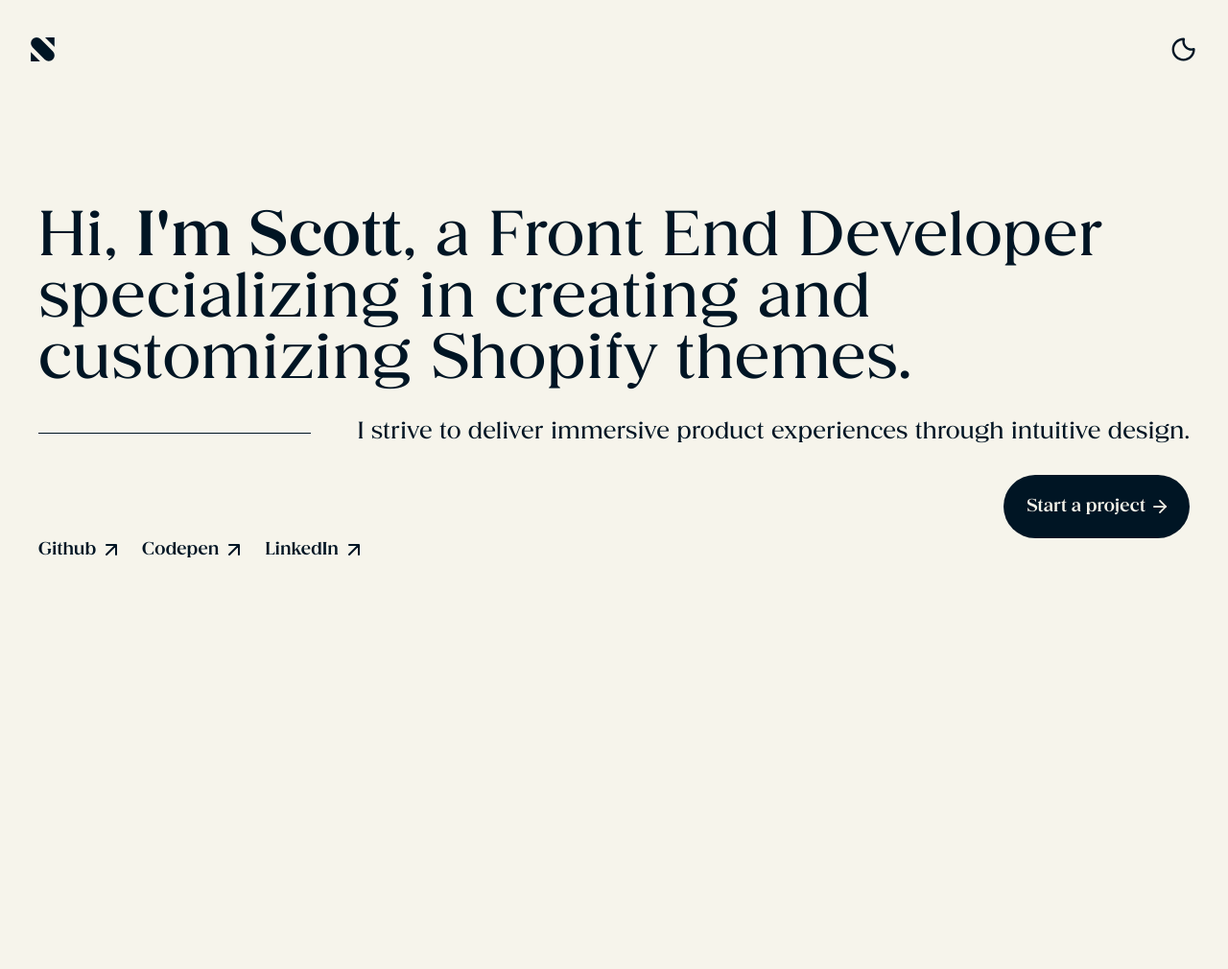
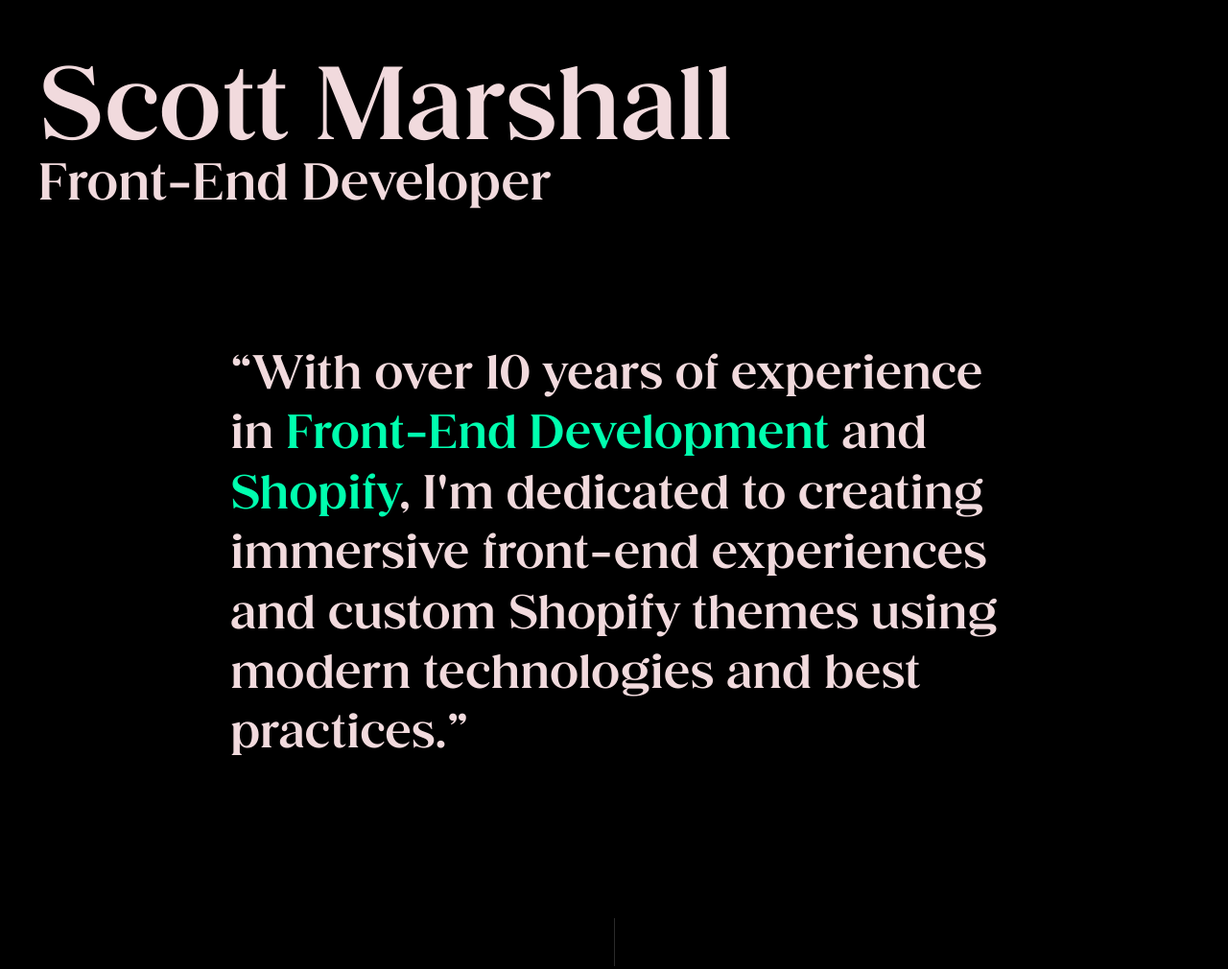
Before and after one commit to marshall993/marshall993.github.io, a website: page index.html in a window 1280 px wide. Shown: the top 1010 px of the page at 96% size. Before the commit the page ends 800 px from the top, so only its background shows below. Drawn offline with Linux system fonts and the light colour scheme.

Commit message:
Updates.

```diff
--- a/index.html
+++ b/index.html
@@ -3,157 +3,102 @@
 <head>
   <meta charset="UTF-8">
   <meta name="viewport" content="width=device-width, initial-scale=1.0">
-  <title>Scott Marshall - Front End Developer</title>
+  <title>Scott Marshall - Front-End Developer</title>
+  <meta name="description" content="Scott Marshall is a Front-End Developer with over 10 years of experience in immersive front-end experiences and custom Shopify themes.">
+  <link rel="preconnect" href="https://fonts.googleapis.com">
+  <link rel="preconnect" href="https://fonts.gstatic.com" crossorigin>
+  <link href="https://fonts.googleapis.com/css2?family=Roboto:ital,wght@0,100;0,300;0,400;0,500;0,700;0,900;1,100;1,300;1,400;1,500;1,700;1,900&display=swap" rel="stylesheet">
   <link rel="stylesheet" href="styles/styles.css">
 </head>
 
 <body>
-  <header class="header">
-    <div class="header__column">
-      <a class="header__logo" href="index.html">
-        <svg
-          width="25"
-          height="25"
-          viewBox="0 0 166 167"
-          version="1.1"
-          xmlns="http://www.w3.org/2000/svg"
-          xmlns:xlink="http://www.w3.org/1999/xlink"
-        >
-          <defs>
-            <path
-              d="M116,16 L180.68272,16 L180.68272,80.6827202 L116,16 Z"
-              id="path-1"
-            >
-            </path>
-          </defs>
-
-          <g
-            stroke="none"
-            stroke-width="1"
-            fill="none"
-            fill-rule="evenodd"
-          >
-            <g transform="translate(-16.000000, -16.000000)">
-              <rect
-                fill="currentColor"
-                transform="translate(99.000000, 99.000000) rotate(-45.000000) translate(-99.000000, -99.000000)"
-                x="59"
-                y="-1"
-                width="80"
-                height="200"
-                rx="40"
-              >
-              </rect>
-
-              <g>
-                <use
-                  fill="currentColor"
-                  fill-rule="evenodd"
-                  xlink:href="#path-1">
-                </use>
-                <path
-                  stroke="currentColor"
-                  stroke-width="1"
-                  d="M117.207107,16.5 L180.18272,79.4756134 L180.18272,16.5 L117.207107,16.5 Z">
-                </path>
-              </g>
-
-              <path
-                d="M16.3574219,117.705078 L81.040142,117.705078 L81.040142,182.387798 L16.3574219,117.705078 Z"
-                id="Combined-Shape"
-                fill="currentColor"
-                transform="translate(48.698782, 150.046438) rotate(-180.000000) translate(-48.698782, -150.046438) ">
-              </path>
-            </g>
-          </g>
-        </svg>
-      </a>
-    </div>
-
-    <div class="header__column header__column--actions">
-      <button class="header__button header__button--mode" data-mode>
-        <svg width="30" height="30" viewBox="0 0 25 25" xmlns="http://www.w3.org/2000/svg">
-          <path fill-rule="evenodd" clip-rule="evenodd" d="M21.9955 12.7115C21.3631 12.8992 20.6933 13 20 13C16.134 13 13 9.86599 13 6C13 5.30669 13.1008 4.63691 13.2885 4.00454C13.1927 4.00152 13.0965 4 13 4C8.02944 4 4 8.02944 4 13C4 17.9706 8.02944 22 13 22C17.9706 22 22 17.9706 22 13C22 12.9035 21.9985 12.8073 21.9955 12.7115Z"/>
-          <path d="M21.9955 12.7115L22.995 12.68C22.9852 12.3701 22.8322 12.0822 22.5809 11.9007C22.3295 11.7192 22.0081 11.6646 21.7109 11.7528L21.9955 12.7115ZM13.2885 4.00454L14.2472 4.28913C14.3354 3.99189 14.2808 3.67053 14.0993 3.41915C13.9178 3.16776 13.6299 3.01479 13.32 3.00503L13.2885 4.00454ZM21.7109 11.7528C21.1699 11.9134 20.5959 12 20 12V14C20.7907 14 21.5563 13.885 22.2801 13.6701L21.7109 11.7528ZM20 12C16.6863 12 14 9.31371 14 6H12C12 10.4183 15.5817 14 20 14V12ZM14 6C14 5.40407 14.0866 4.83011 14.2472 4.28913L12.3299 3.71994C12.115 4.44371 12 5.20931 12 6H14ZM13 5C13.086 5 13.1717 5.00135 13.2571 5.00404L13.32 3.00503C13.2137 3.00169 13.107 3 13 3V5ZM5 13C5 8.58172 8.58172 5 13 5V3C7.47715 3 3 7.47715 3 13H5ZM13 21C8.58172 21 5 17.4183 5 13H3C3 18.5228 7.47715 23 13 23V21ZM21 13C21 17.4183 17.4183 21 13 21V23C18.5228 23 23 18.5228 23 13H21ZM20.996 12.7429C20.9986 12.8283 21 12.914 21 13H23C23 12.893 22.9983 12.7863 22.995 12.68L20.996 12.7429Z"/>
-        </svg>
-      </button>
-    </div>
-  </header>
-
   <main>
     <section class="section">
       <div class="section__container">
-        <div class="section__content">
-          <h1 class="section__heading">Hi, <span>I'm Scott</span>, a Front End Developer specializing in creating and customizing Shopify themes.</h1>
-
-          <div class="section__text">
-            <div class="section__accent"></div>
-            <p class="section__subheading">I strive to deliver immersive product experiences through intuitive design.</p>
+        <div class="hero">
+          <div class="hero__content">
+            <h1 class="hero__heading">Scott Marshall</h1>
+            <h2 class="hero__text">Front-End Developer</h2>
           </div>
-
-          <a href="#" class="section__button">
-            <span>Start a project</span>
-            <svg width="14" height="14" viewBox="0 0 16 16" fill="none" xmlns="http://www.w3.org/2000/svg">
-              <path d="M15 8L1 8" stroke="currentColor" stroke-width="2" stroke-linecap="round" stroke-linejoin="round"/>
-              <path d="M8 15L15 8L8 0.999999" stroke="currentColor" stroke-width="2" stroke-linecap="round" stroke-linejoin="round"/>
-            </svg>
-          </a>
         </div>
-
-        <nav class="section__nav">
-          <ul class="section__nav-list">
-            <li>
-              <a
-                class="section__nav-link"
-                href="https://github.com/marshall993"
-                target="_blank"
-              >
-                <span>Github</span>
-                <svg width="24" height="24" viewBox="0 0 24 24" fill="none" xmlns="http://www.w3.org/2000/svg">
-                  <path d="M7 7H17M17 7V17M17 7L7 17" stroke="currentColor" stroke-width="2" stroke-linecap="round" stroke-linejoin="round"/>
-                </svg>
-              </a>
-            </li>
-
-            <li>
-              <a
-                class="section__nav-link"
-                href="https://codepen.io/ScottMarshall"
-                target="_blank"
-              >
-                <span>Codepen</span>
-                <svg width="24" height="24" viewBox="0 0 24 24" fill="none" xmlns="http://www.w3.org/2000/svg">
-                  <path d="M7 7H17M17 7V17M17 7L7 17" stroke="currentColor" stroke-width="2" stroke-linecap="round" stroke-linejoin="round"/>
-                </svg>
-              </a>
-            </li>
-
-            <li>
-              <a
-                class="section__nav-link"
-                href="https://www.linkedin.com/in/scottmarshall993/"
-                target="_blank"
-              >
-                <span>LinkedIn</span>
-                <svg width="24" height="24" viewBox="0 0 24 24" fill="none" xmlns="http://www.w3.org/2000/svg">
-                  <path d="M7 7H17M17 7V17M17 7L7 17" stroke="currentColor" stroke-width="2" stroke-linecap="round" stroke-linejoin="round"/>
-                </svg>
-              </a>
-            </li>
-          </ul>
-        </nav>
       </div>
     </section>
-    <section>
+
+    <section class="section section--richtext section--padded">
+      <div class="section__container section__container--narrow">
+        <p class="section--richtext__text">&ldquo;With over 10 years of experience in <strong>Front-End Development</strong> and <strong>Shopify</strong>, I'm dedicated to creating immersive front-end experiences and custom Shopify themes using modern technologies and best practices.&rdquo;</p>
+      </div>
+    </section>
+
+    <section class="section section--padded">
+      <div class="section__container">
+        <div class="divider"></div>
+      </div>
+    </section>
+
+    <section class="section section--padded">
+      <div class="section__container">
+        <h2 class="section__heading">Experience</h2>
+        <article>
+          <div class="article__header">
+            <h3 class="article__heading">Intermediate Developer</h3>
+            <h4 class="article__subheading">
+              <a href="">Pixel Union</a>
+            </h4>
+          </div>
+          <p class="article__date">
+            <span class="article__date-item">Jul. 2019</span>
+            <span class="article__date-item">-</span>
+            <span class="article__date-item">Oct. 2024</span>
+          </p>
+        </article>
+
+        <article>
+          <div class="article__header">
+            <h3 class="article__heading">Intermediate Web Developer / Technical Support Supervisor</h3>
+            <h4 class="article__subheading">
+              <a href="">Out of the Sandbox</a>
+            </h4>
+          </div>
+          <p class="article__date">
+            <span class="article__date-item">Mar. 2016</span>
+            <span class="article__date-item">-</span>
+            <span class="article__date-item">Jul. 2019</span>
+          </p>
+        </article>
+      </div>
+    </section>
+
+    <section class="section section--padded">
+      <div class="section__container">
+        <h2 class="section__heading">Education</h2>
+        <article>
+          <div class="article__header">
+            <h3 class="article__heading">Interactive Multimedia Developer</h3>
+            <h4 class="article__subheading">
+              <a href="">Algonquin College</a>
+            </h4>
+          </div>
+          <p class="article__date">
+            <span class="article__date-item">Mar. 2016</span>
+            <span class="article__date-item">-</span>
+            <span class="article__date-item">Jul. 2019</span>
+          </p>
+        </article>
+      </div>
+    </section>
+
+    <section class="section section--padded">
+      <div class="section__container">
+        <div class="divider"></div>
+      </div>
     </section>
   </main>
 
-  <script>
-    const mode = document.querySelector('[data-mode]');
-
-    mode.addEventListener('click', function() {
-      document.body.classList.toggle('dark-mode');
-    });
-  </script>
+  <footer class="footer">
+    <p class="footer__text">Let's create something great.</p>
+    <a class="footer__link" href="mailto:scottmarshall993@gmail.com" target="_blank">scottmarshall993@gmail.com</a>
+    <a class="footer__button button" href="" download>Download CV</a>
+  </footer>
 </body>
 </html>
--- a/styles/styles.scss
+++ b/styles/styles.scss
@@ -1,307 +1,356 @@
-/* Fonts */
+@font-face {
+  font-family: "honest";
+  src: url("../assets/fonts/honest-light-webfont.woff2") format("woff2"),
+       url("../assets/fonts/honest-light-webfont.woff") format("woff");
+  font-weight: 300;
+  font-style: normal;
+}
 
 @font-face {
-  font-family: 'honestblack';
-  src: url('../assets/fonts/honest-black-webfont.woff2') format('woff2'),
-       url('../assets/fonts/honest-black-webfont.woff') format('woff');
+  font-family: 'million_astteroidsregular';
+  src: url('../assets/fonts/millionastteroids-r9njo-webfont.woff2') format('woff2'),
+       url('../assets/fonts/millionastteroids-r9njo-webfont.woff') format('woff');
   font-weight: normal;
   font-style: normal;
 }
 
 @font-face {
-  font-family: 'honestblack_italic';
-  src: url('../assets/fonts/honest-blackitalic-webfont.woff2') format('woff2'),
-       url('../assets/fonts/honest-blackitalic-webfont.woff') format('woff');
-  font-weight: normal;
+  font-family: "honest";
+  src: url("../assets/fonts/honest-regular-webfont.woff2") format("woff2"),
+       url("../assets/fonts/honest-regular-webfont.woff") format("woff");
+  font-weight: 400;
   font-style: normal;
 }
 
 @font-face {
-  font-family: 'honestbold';
-  src: url('../assets/fonts/honest-bold-webfont.woff2') format('woff2'),
-       url('../assets/fonts/honest-bold-webfont.woff') format('woff');
-  font-weight: normal;
+  font-family: "honest";
+  src: url("../assets/fonts/honest-medium-webfont.woff2") format("woff2"),
+       url("../assets/fonts/honest-medium-webfont.woff") format("woff");
+  font-weight: 500;
   font-style: normal;
 }
 
 @font-face {
-  font-family: 'honestbold_italic';
-  src: url('../assets/fonts/honest-bolditalic-webfont.woff2') format('woff2'),
-       url('../assets/fonts/honest-bolditalic-webfont.woff') format('woff');
-  font-weight: normal;
+  font-family: "honest";
+  src: url("../assets/fonts/honest-bold-webfont.woff2") format("woff2"),
+       url("../assets/fonts/honest-bold-webfont.woff") format("woff");
+  font-weight: 700;
   font-style: normal;
 }
 
 @font-face {
-  font-family: 'honestheavy';
-  src: url('../assets/fonts/honest-heavy-webfont.woff2') format('woff2'),
-       url('../assets/fonts/honest-heavy-webfont.woff') format('woff');
-  font-weight: normal;
+  font-family: "honest";
+  src: url("../assets/fonts/honest-black-webfont.woff2") format("woff2"),
+       url("../assets/fonts/honest-black-webfont.woff") format("woff");
+  font-weight: 900;
   font-style: normal;
 }
 
 @font-face {
-  font-family: 'honestheavy_italic';
-  src: url('../assets/fonts/honest-heavyitalic-webfont.woff2') format('woff2'),
-       url('../assets/fonts/honest-heavyitalic-webfont.woff') format('woff');
-  font-weight: normal;
-  font-style: normal;
+  font-family: "honest";
+  src: url("../assets/fonts/honest-italic-webfont.woff2") format("woff2"),
+       url("../assets/fonts/honest-italic-webfont.woff") format("woff");
+  font-weight: 400;
+  font-style: italic;
 }
 
 @font-face {
-  font-family: 'honestitalic';
-  src: url('../assets/fonts/honest-italic-webfont.woff2') format('woff2'),
-       url('../assets/fonts/honest-italic-webfont.woff') format('woff');
-  font-weight: normal;
-  font-style: normal;
+  font-family: "honest";
+  src: url("../assets/fonts/honest-blackitalic-webfont.woff2") format("woff2"),
+       url("../assets/fonts/honest-blackitalic-webfont.woff") format("woff");
+  font-weight: 900;
+  font-style: italic;
 }
 
 @font-face {
-  font-family: 'honestlight';
-  src: url('../assets/fonts/honest-light-webfont.woff2') format('woff2'),
-       url('../assets/fonts/honest-light-webfont.woff') format('woff');
-  font-weight: normal;
-  font-style: normal;
+  font-family: "honest";
+  src: url("../assets/fonts/honest-bolditalic-webfont.woff2") format("woff2"),
+       url("../assets/fonts/honest-bolditalic-webfont.woff") format("woff");
+  font-weight: 700;
+  font-style: italic;
 }
 
 @font-face {
-  font-family: 'honestlight_italic';
-  src: url('../assets/fonts/honest-lightitalic-webfont.woff2') format('woff2'),
-       url('../assets/fonts/honest-lightitalic-webfont.woff') format('woff');
-  font-weight: normal;
-  font-style: normal;
+  font-family: "honest";
+  src: url("../assets/fonts/honest-lightitalic-webfont.woff2") format("woff2"),
+       url("../assets/fonts/honest-lightitalic-webfont.woff") format("woff");
+  font-weight: 300;
+  font-style: italic;
 }
 
 @font-face {
-  font-family: 'honestmedium';
-  src: url('../assets/fonts/honest-medium-webfont.woff2') format('woff2'),
-       url('../assets/fonts/honest-medium-webfont.woff') format('woff');
-  font-weight: normal;
-  font-style: normal;
+  font-family: "honest";
+  src: url("../assets/fonts/honest-mediumitalic-webfont.woff2") format("woff2"),
+       url("../assets/fonts/honest-mediumitalic-webfont.woff") format("woff");
+  font-weight: 500;
+  font-style: italic;
 }
 
-@font-face {
-  font-family: 'honestmedium_italic';
-  src: url('../assets/fonts/honest-mediumitalic-webfont.woff2') format('woff2'),
-       url('../assets/fonts/honest-mediumitalic-webfont.woff') format('woff');
-  font-weight: normal;
-  font-style: normal;
+:root {
+  --color-text: #f1dadd;
+  --color-primary: #00FFAF;
+  --color-button-background: #FFF;
+  --font-size-body: 18px;
+  --font-size-h1-mobile: 36px;
+  --font-size-h2-mobile: 20px;
+  --font-size-h3-mobile: 20px;
+  --font-size-h4-mobile: 20px;
+  --font-size-h5-mobile: 20px;
+  --font-size-h6-mobile: 16px;
 }
 
-@font-face {
-  font-family: 'honestregular';
-  src: url('../assets/fonts/honest-regular-webfont.woff2') format('woff2'),
-       url('../assets/fonts/honest-regular-webfont.woff') format('woff');
-  font-weight: normal;
-  font-style: normal;
+body {
+  margin: 0;
+  color: var(--color-text);
+  font-family: "Roboto", sans-serif;
+  background-color: #000;
+  font-size: var(--font-size-body);
 }
 
-/* Root */
-
-:root {
-  --body-color: #001524;
-  --body-background-color: #F6F4EB;
-  --header-button-color: #001524;
+a {
+  color: var(--color-primary);
+  text-decoration: none;
 }
 
-/* Modes */
-
-.dark-mode {
-  --body-color: #FFFFFF;
-  --body-background-color: #001524;
-  --header-button-color: #FFFFFF;
+h1 {
+  font-size: var(--font-size-h1-mobile);
 }
 
-body,
-html {
-  margin: 0;
-  height: 100%;
-  overflow: hidden;
-  color: var(--body-color);
-  font-family: 'honestmedium';
-  background-color: var(--body-background-color);
+h2 {
+  font-size: var(--font-size-h2-mobile);
 }
 
-/* Header */
-
-.header {
-  display: flex;
-  align-items: center;
-  justify-content: space-between;
-  position: fixed;
-  top: 0;
-  left: 0;
-  width: 100%;
-  padding: 2rem;
-  box-sizing: border-box;
+h3 {
+  font-size: var(--font-size-h3-mobile);
 }
 
-.header__logo {
-  color: var(--body-color);
-  line-height: 0;
+h1, h3 {
+  font-family: "honest";
+  font-weight: bold;
 }
 
-.header__container {
-  display: flex;
-  justify-content: space-between;
-}
+h3 {
+  font-family: "honest";
+  font-weight: bold;
 
-.header__column {
-  display: flex;
-  align-items: center;
-
-  &.header__column--actions {
-    display: flex;
-    gap: 0.5rem;
-    margin-right: -0.25rem;
+  @media only screen and (min-width: 720px) {
+    font-size: 3rem;
   }
 }
 
-.header__button {
-  background: none;
-  border: none;
-  cursor: pointer;
-  padding: 0.25rem;
-  line-height: 0;
+html {
+  scroll-behavior: smooth;
+}
 
-  svg {
-    path {
-      fill: var(--body-color);
+.button {
+  display: inline-block;
+  border: 1px solid var(--color-text);
+  padding: 1rem;
+  font-size: 1rem;
+  border-radius: 5px;
+  letter-spacing: 1px;
+  text-decoration: none;
+  color: var(--color-text);
 
-      .dark-mode & {
-        fill: none;
-      }
-    }
-
-    path:first-child {
-      fill: none;
-
-      .dark-mode & {
-        fill: var(--body-color);
-      }
-    }
+  &:hover {
+    color: var(--color-primary);
+    border-color: var(--color-primary);
   }
 }
 
-/* Main */
-
-main {
-  display: flex;
-  flex-direction: row;
-  height: 100dvh;
-  overflow-x: scroll;
-  scroll-snap-type: x mandatory;
-}
-
-/* Section */
-
-section {
-  display: flex;
-  flex-direction: column;
-  justify-content: flex-end;
-  flex: 0 0 100%;
-  height: 100%;
-  padding: 2rem;
-  scroll-snap-align: start;
-  box-sizing: border-box;
-
-  @media (min-width: 768px) {
-    justify-content: center;
-  }
-}
+/* Sections */
 
 .section__container {
   max-width: 1200px;
   margin: 0 auto;
+  padding-right: 2.5rem;
+  padding-left: 2.5rem;
+
+  &--narrow {
+    max-width: 800px;
+  }
 }
 
-.section__content {
-  display: flex;
-  flex-direction: column;
-  gap: 1.5rem;
+.section--padded {
+  padding-top: 2.5rem;
+  padding-bottom: 2.5rem;
+
+  @media only screen and (min-width: 720px) {
+    padding-top: 5rem;
+    padding-bottom: 5rem;
+  }
 }
 
 .section__heading {
   margin: 0;
-  font-size: 1.75rem;
-  font-weight: normal;
-  font-family: 'honestmedium';
+  letter-spacing: 2px;
+  font-size: 16px;
+  text-transform: uppercase;
+}
 
-  span {
-    font-family: 'honestbold';
-  }
+/* Hero */
 
-  @media (min-width: 768px) {
-    font-size: 4rem;
+.hero {
+  display: flex;
+  align-items: center;
+  height: 35vh;
+}
+
+.hero__heading {
+  margin: 0;
+
+  @media only screen and (min-width: 720px) {
+    font-size: 6.5rem;
   }
 }
 
-.section__text {
-  display: flex;
-  align-items: center;
-}
+.hero__text {
+  font-family: "honest";
+  font-weight: bold;
+  margin: 0;
 
-.section__accent {
-  display: none;
-  flex: 1;
-  width: 100%;
-  height: 1px;
-  background-color: var(--body-color);
-
-  @media (min-width: 768px) {
-    display: block;
+  @media only screen and (min-width: 720px) {
+    font-size: 3.25rem;
   }
 }
 
-.section__subheading {
+/* Richtext */
+
+.section--richtext__text {
+  font-family: "honest";
+  font-weight: bold;
   margin: 0;
-  font-size: 18px;
-  font-family: 'honestmedium';
-  line-height: 1.65;
+  line-height: 1.3;
 
-  @media (min-width: 768px) {
-    font-size: 24px;
-    padding-left: 3rem;
+  strong {
+    color: var(--color-primary);
+  }
+
+  @media only screen and (min-width: 720px) {
+    font-size: 3rem;
   }
 }
 
-.section__button {
-  display: flex;
-  align-items: center;
-  align-self: flex-start;
-  gap: 0.5rem;
-  color: var(--body-background-color);
-  background-color: var(--body-color);
-  padding: 1rem;
-  text-decoration: none;
-  font-family: 'honestbold';
-  border-radius: 50px;
+/* Divider */
 
-  @media (min-width: 768px) {
-    font-size: 18px;
-    padding: 1.5rem;
-    align-self: flex-end;
+.divider {
+  width: 1px;
+  height: 50px;
+  background: #2b2b2b;
+  opacity: 1;
+  overflow: hidden;
+  position: relative;
+  margin: 0 auto;
+
+  &::before {
+    content: "";
+    position: absolute;
+    top: 0;
+    left: 0;
+    background: #F1DADD;
+    height: 100%;
+    width: 100%;
+    animation: scrolling 2.5s infinite ease-in-out;
   }
 }
 
-.section__nav-list {
-  display: none;
-  margin: 0;
-  padding: 0;
-  list-style: none;
-
-  @media (min-width: 768px) {
-    display: flex;
-    gap: 1.25rem;
+@keyframes scrolling {
+  0% {
+    transform: translateY(-100%);
+  }
+  70% {
+      transform: translateY(100%);
+  }
+  100% {
+      transform: translateY(100%);
   }
 }
 
-.section__nav-link {
+/* Footer */
+
+.footer {
   display: flex;
+  flex-direction: column;
   align-items: center;
-  gap: 0.25rem;
-  font-size: 18px;
-  font-family: 'honestbold';
+  gap: 1.5rem;
+  max-width: 1600px;
+  margin: 0 auto;
+  padding: 5rem;
+  box-sizing: border-box;
+  text-align: center;
+  border-top: 1px solid #151515;
+}
+
+.footer__text {
+  margin: 0;
+  letter-spacing: 1px;
+  line-height: 1;
+
+  @media only screen and (min-width: 720px) {
+    font-size: 2.25rem;
+  }
+}
+
+.footer__link {
+  font-family: "honest";
+  font-weight: bold;
   text-decoration: none;
-  color: var(--body-color);
+  color: var(--color-primary);
+
+  @media only screen and (min-width: 720px) {
+    font-size: 3rem;
+  }
 }
+
+/* Articles */
+
+article {
+  display: flex;
+  flex-wrap: wrap;
+  flex-direction: column;
+  align-items: baseline;
+  justify-content: space-between;
+  gap: 1rem;
+  padding-top: 2.5rem;
+  padding-bottom: 2.5rem;
+  border-bottom: 1px solid #151515;
+
+  &:last-child {
+    border: 0;
+    padding-bottom: 0;
+  }
+
+  @media only screen and (min-width: 720px) {
+    flex-direction: row;
+    padding-top: 5rem;
+    padding-bottom: 5rem;
+  }
+}
+
+.article__header {
+  display: flex;
+  flex-direction: column;
+  gap: 1rem;
+  flex: 1 1 50%;
+}
+
+.article__heading {
+  margin: 0;
+}
+
+.article__subheading {
+  margin: 0;
+  font-weight: normal;
+  color: var(--color-primary);
+}
+
+.article__heading,
+.article__subheading {
+  margin-bottom: 0;
+}
+
+.article__date {
+  margin: 0;
+  flex: 1;
+  text-align: right;
+}
```
Also changed, not shown: package.json (added, +23 -0 lines), styles/styles.css, 4 other files.
